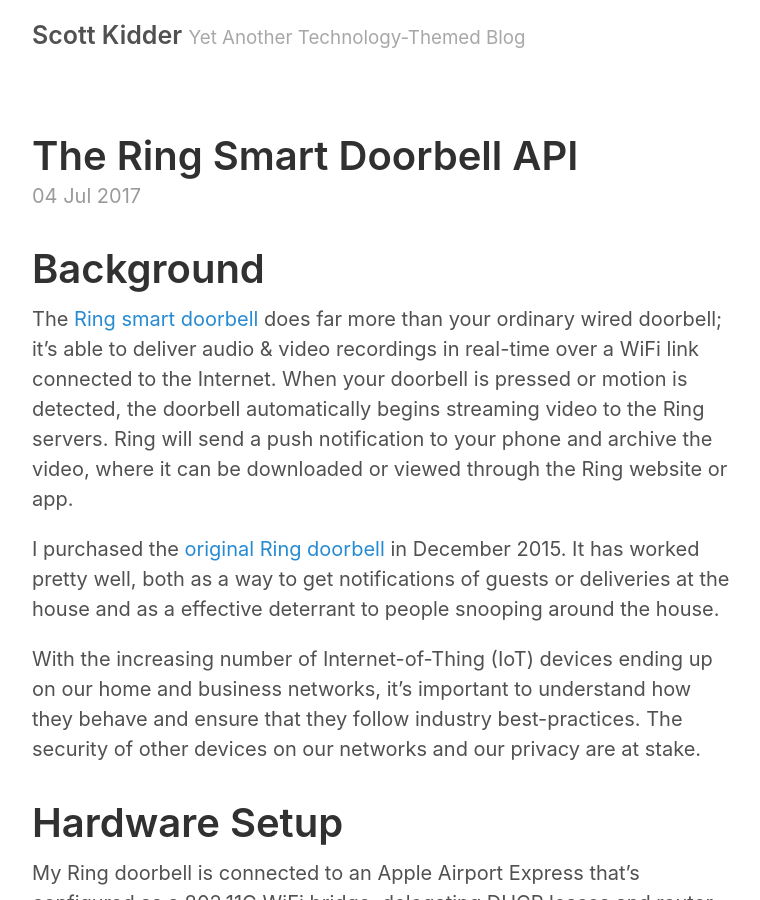
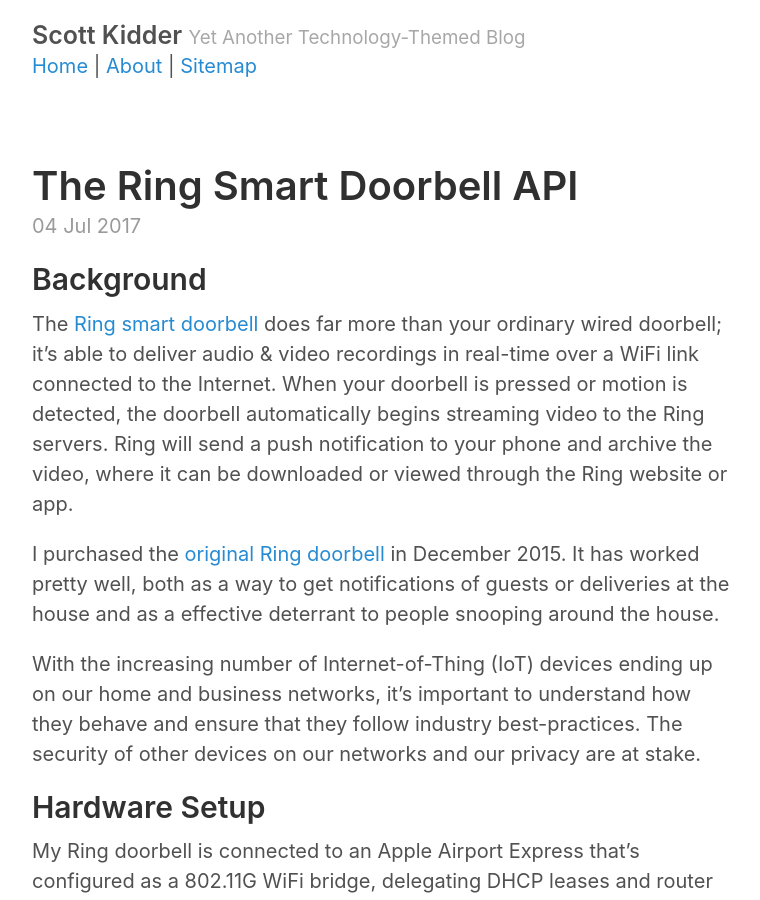
Before and after one commit to skidder/skidder.github.io, a Jekyll site: the page built from _posts/2017-07-04-ring-doorbell-api.md, in a window 1280 px wide and 900 px high. Shown: the whole window, without its empty margins (258-1018 px from the left). Built offline with Jekyll 4.4.1, drawn with Linux system fonts in a browser that asks for light colours.

Commit message:
Getting site back online

````diff
--- a/_config.yml
+++ b/_config.yml
@@ -28,5 +28,18 @@
 
 # Gems
 gems:
+  - jekyll-coffeescript
+  - jekyll-gist
+  - jekyll-mentions
+  - jekyll-paginate
+  - jekyll-redirect-from
+whitelist:
+  - jekyll-coffeescript
+  - jekyll-gist
+  - jekyll-mentions
+  - jekyll-paginate
+  - jekyll-redirect-from
+
+plugins:
   - jekyll-paginate
   - jekyll-gist
--- /dev/null
+++ b/_data/navigation.yml
@@ -0,0 +1,6 @@
+- name: Home
+  link: /
+- name: About
+  link: /about
+- name: Sitemap
+  link: /sitemap
--- a/_layouts/default.html
+++ b/_layouts/default.html
@@ -11,6 +11,16 @@
           <a href="{{ site.baseurl }}/" title="Home">{{ site.title }}</a>
           <small>{{ site.tagline }}</small>
         </h3>
+        <nav>
+          {% for item in site.data.navigation %}
+            <a href="{{ item.link }}">
+              {{ item.name }}
+            </a>
+            {% if forloop.last == false %}
+              |
+            {% endif %}
+          {% endfor %}
+        </nav>
       </header>
 
       <main>
--- a/_posts/2017-07-04-ring-doorbell-api.md
+++ b/_posts/2017-07-04-ring-doorbell-api.md
@@ -3,35 +3,35 @@
 title: The Ring Smart Doorbell API
 ---
 
-# Background
+## Background
 The [Ring smart doorbell](https://ring.com/videodoorbells) does far more than your ordinary wired doorbell; it's able to deliver audio & video recordings in real-time over a WiFi link connected to the Internet. When your doorbell is pressed or motion is detected, the doorbell automatically begins streaming video to the Ring servers. Ring will send a push notification to your phone and archive the video, where it can be downloaded or viewed through the Ring website or app.
 
 I purchased the [original Ring doorbell](https://ring.com/video-doorbell) in December 2015. It has worked pretty well, both as a way to get notifications of guests or deliveries at the house and as a effective deterrant to people snooping around the house.
 
 With the increasing number of Internet-of-Thing (IoT) devices ending up on our home and business networks, it's important to understand how they behave and ensure that they follow industry best-practices. The security of other devices on our networks and our privacy are at stake.
 
-# Hardware Setup
+## Hardware Setup
 
 My Ring doorbell is connected to an Apple Airport Express that's configured as a 802.11G WiFi bridge, delegating DHCP leases and router functions to my Ubiquiti router. The Ring doorbell is the only device on this particular WiFi access-point.
 
 To analyze the Ring doorbell traffic, I placed a [Netgear DS104 Ethernet hub](https://www.netgear.com/support/product/DS104.aspx) in-line between the Airport Express and the Ethernet switch that connects to the rest of my home network. Next, I connected my laptop to a port on the hub; my laptop is now able to view all traffic to-and-from the Airport Express (namely, the Ring doorbell). Ethernet hubs are infrequently used these days. Hubs broadcast all packets to all ports; this is extremely inefficient, but can be very useful for troubleshooting network problems and reverse-engineering.
 
-# Capturing Traffic
+## Capturing Traffic
 
 I used Wireshark to capture TCP & UDP traffic to/from the IP address used by the Ring doorbell.
 
-# What's it Saying?
+## What's it Saying?
 
 Here I'll document some of the messages I've seen the Ring doorbell exchange with the Ring servers.
 
-## Polling for requests to watch live video
+### Polling for requests to watch live video
 The Ring doorbell polls the Ring API every 17 seconds to check whether to stream live video. If no request has been made then an `HTTP 404` response code is returned.
 
 There are a couple things worth noting here:
  * The request is sent over plain HTTP (no encryption) to http://vod.ring.com/doorbots_api/vod/ready
  * Authentication is performed using digest auth over a non-encrypted link, very bad.
 
-### Request where server doesn't need streaming video
+#### Request where server doesn't need streaming video
 ```
 GET /doorbots_api/vod/ready HTTP/1.1
 Host: vod.ring.com
@@ -48,7 +48,7 @@
 
 ```
 
-### Request where server responds with a request to stream video
+#### Request where server responds with a request to stream video
 ```
 GET /doorbots_api/vod/ready HTTP/1.1
 Host: vod.ring.com
@@ -65,10 +65,10 @@
 
 ```
 
-## Streaming Live Video Upon Request from App
+### Streaming Live Video Upon Request from App
 If the polling response indicates that live video should be sent, then the Ring doorbell will send a request to the Ring servers. The request indicates that the [Session Initiation Protocol (SIP)](http://www.cs.columbia.edu/sip/) be used. SIP is often used in real-time conference connection between client and server. That analogy works well in the scenario, where the doorbell and Ring servers are participants in a video conference.
 
-### Initiating Session
+#### Initiating Session
 When the `/doorbots_api/vod/ready` request responds with a `200 OK`, the doorbell will `POST` to the `/doorbots_api/vod` endpoint to get details needed to establish a video streaming session. The response is a Base64-encoded binary blob that I didn't recognize.
 
 ```
@@ -97,7 +97,7 @@
 <Base64-encoded binary data>
 ```
 
-### SIP
+#### SIP
 The following SIP messages were sent over a UDP connection held open for 14 seconds while I was streaming video to the Ring smartphone app.
 
 I enjoyed the Easter egg that Ring created with the User-Agent string `Hi Zero Cool. Job?'); DROP TABLE servers;--`. A shout out to the hacker handle [Zero Cool from the movie Hackers](https://en.wikipedia.org/wiki/Hackers_(film)#Plot), and an attempt at SQL injection to drop a database table named `servers`.
@@ -254,7 +254,7 @@
 
 ```
 
-## Responding to Doorbell Presses
+### Responding to Doorbell Presses
 This is almost identical to the request to stream live video on demand, except it's sent to the `dings` path:
 
 ```
@@ -285,7 +285,7 @@
 
 The SIP session is then initiated and streaming happens over RTSP in the same manner as with live video on demand.
 
-## Responding to Motion
+### Responding to Motion
 Again, this is almost identical to the doorbell-pressed and vod requests, except it goes to the `motions` path:
 
 ```
@@ -314,12 +314,12 @@
 <Base64-encoded binary data>
 ```
 
-## Comparison to Earlier Protocol Versions
+### Comparison to Earlier Protocol Versions
 I did a packet capture of the Ring doorbell events in November 2016 and compared some of the messages to what I observed recently (July 2017). Clearly changes have been made.
 
 The request from the doorbell to the Ring API upon detecting motion used to include a JSON-encoded response that was in the clear:
 
-### Motion
+#### Motion
 
 ```shell
 curl -X POST \
@@ -330,7 +330,7 @@
   -H 'x-ringdevicetype: doorbell'
 ```
 
-#### Response
+##### Response
 ```
 {
     "motion": {
@@ -375,7 +375,7 @@
 }
 ```
 
-### Doorbell Pressed
+#### Doorbell Pressed
 ```shell
 curl -X POST \
   http://fw.ring.com/doorbots_api/dings \
@@ -385,7 +385,7 @@
   -H 'x-ringdevicetype: doorbell'
 ```
 
-#### Response
+##### Response
 ```
 {
     "ding": {
@@ -427,7 +427,7 @@
 
 The doorbell is currently including the `?api_version=3` query parameter which likely changes how the response is formatted so that it's Base64-encoded and possibly encrypted.
 
-## Suggestions
+### Suggestions
 I'd like for all communications with the Ring servers to use HTTPS. It's far too easy for someone to sniff requests to the Ring servers, grab the digest-auth username (MAC address) and password, and script requests that appear to be coming from the device.
 
 It also looks like the Ring doorbell rotates the password used in digest authentication, as it was different on the two days I most recently captured traffic. Perhaps they've got a one-time pad that they rotate each day. This would significantly limit the amount of time an attacker would be able to use the sniffed password. However, if they captured the password once, then it's fair to assume they'll be able to do it again.
````
Also changed, not shown: _posts/2017-02-15-flink-kinesis-streaming-connector.md (+6 -6 lines), sitemap.html (added, +14 -0 lines).
